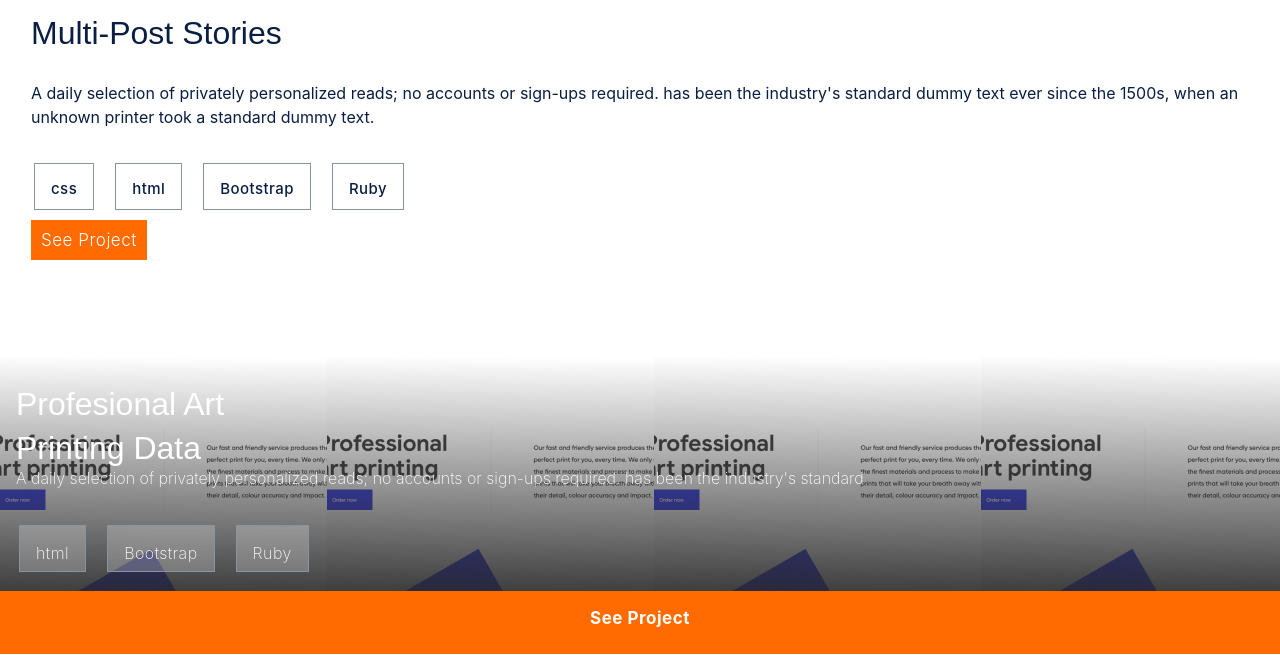
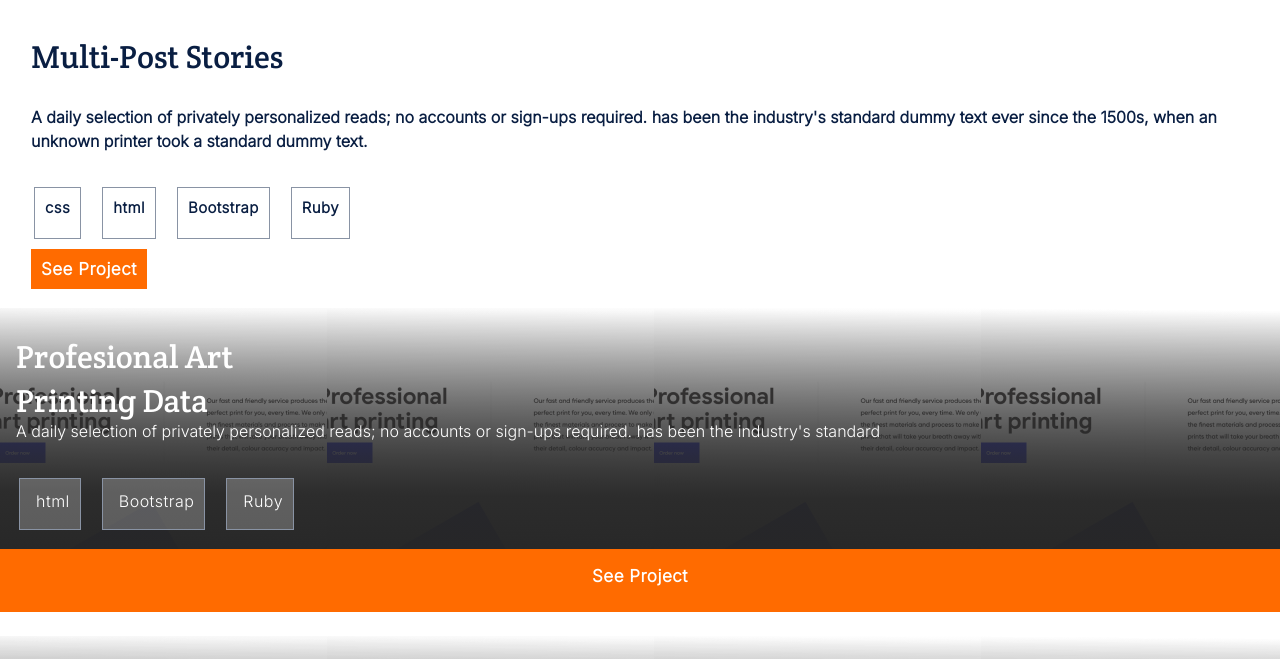
Before and after one commit to Ney2/Portfolio, a website: page index.html in a window 1280 px wide. Shown: the part 1619-2278 px from the top of the page. Drawn offline with Linux system fonts and the light colour scheme; a web font is replaced by a local one.

Commit message:
Update styles.css file

```diff
--- a/css/styles.css
+++ b/css/styles.css
@@ -1,6 +1,7 @@
-@import url("https://fonts.googleapis.com/css2?family=Roboto&display=swap");
-@import url("https://fonts.googleapis.com/css2?family=Crete+Round@1&display=swap");
-@import url("https://fonts.googleapis.com/css2?family=Poppins:wght@200&display=swap");
+@import url('https://fonts.googleapis.com/css2?family=Roboto&display=swap');
+@import url('https://fonts.googleapis.com/css2?family=Inter:wght@300&display=swap');
+@import url('https://fonts.googleapis.com/css2?family=Crete+Round&display=swap');
+@import url('https://fonts.googleapis.com/css2?family=Poppins:wght@200&display=swap');
 
 body {
   margin: 0;
@@ -72,7 +73,7 @@ body {
 .work-content a {
   font-family: 'Inter', sans-serif;
   font-style: normal;
-  font-weight: 300;
+  font-weight: 700;
   font-size: 17px;
   line-height: 24px;
   align-items: center;
@@ -173,11 +174,15 @@ body {
 .title {
   font-family: 'Crete Round', sans-serif;
   font-style: normal;
-  font-weight: 200;
+  font-weight: normal;
   font-size: 40px;
   line-height: 52px;
   margin-left: 24px;
-  border-bottom: 1px solid rgb(0, 0, 0);
+  margin-right: 24px;
+  padding-bottom: 24px;
+  color: #1c1a19;
+  border-bottom: 1px solid black;
+  text-align: center;
 }
 
 .my-works {
@@ -215,7 +220,7 @@ body {
 .work-content p {
   font-family: 'Inter', sans-serif;
   font-style: normal;
-  font-weight: 400;
+  font-weight: 700;
   font-size: 16px;
   line-height: 24px;
   color: #091e42;
@@ -232,28 +237,27 @@ body {
 .programming-languages p {
   font-family: 'Inter', sans-serif;
   font-style: normal;
-  font-weight: 500;
+  font-weight: 700;
   font-size: 15px;
   line-height: 20px;
   text-align: center;
   height: 30px;
   flex: none;
-  padding-left: 16px;
   justify-content: space-between;
   letter-spacing: 0.03em;
-  padding-right: 16px;
   margin-left: 16px;
-  padding-top: 15px;
   background: rgba(255, 255, 255, 0.24);
-  border: 1px solid #8993A4;
+  border: 1px solid #8993a4;
+  color: #091e42;
+  padding: 10px;
 }
 
 .work-pic-2 {
-  background-image: url("../img/work-img/work-2.png");
   display: flex;
   flex-direction: column;
   justify-content: flex-end;
-  margin-top: 100px;
+  margin-top: 24px;
+  background: linear-gradient(180.45deg, rgba(38, 38, 38, 0) 0.75%, rgba(38, 38, 38, 0.9) 61.94%), url('../img/work-img/work-2.png');
 }
 
 .work-pic-2 h2 {
@@ -270,7 +274,7 @@ body {
 .work-pic-2 p {
   font-family: 'Inter', sans-serif;
   font-style: normal;
-  font-weight: 200;
+  font-weight: 400;
   font-size: 16px;
   line-height: 24px;
   color: #fff;
@@ -307,11 +311,12 @@ body {
   line-height: 88px;
   letter-spacing: 0.37px;
   color: #ff6b00;
+  font-style: normal;
   padding-left: 16px;
   padding-right: 24px;
   display: flex;
   align-items: center;
-  width: 327;
+  width: 327px;
 }
 
 .lists {
```
